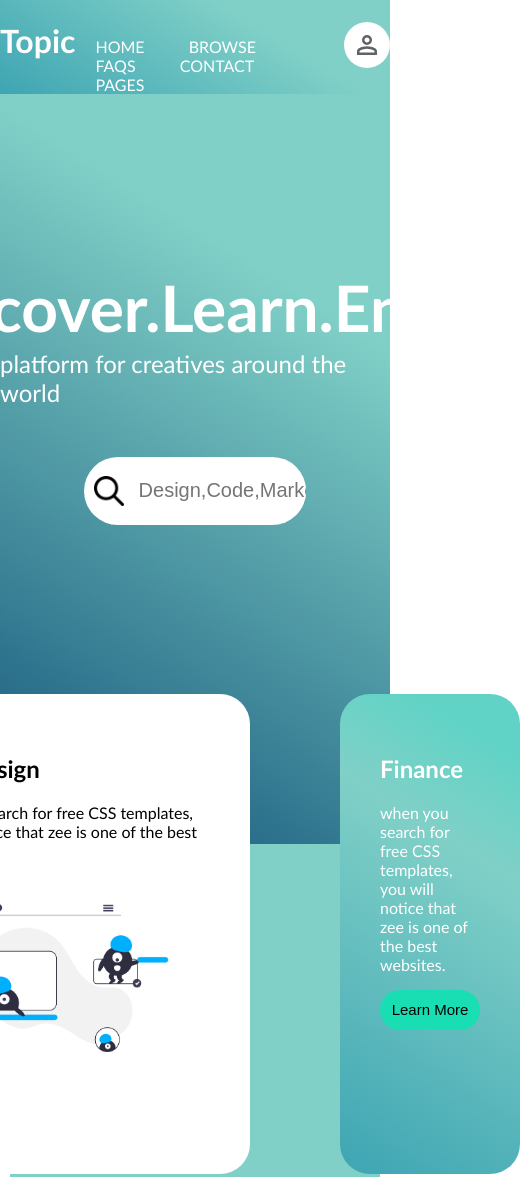
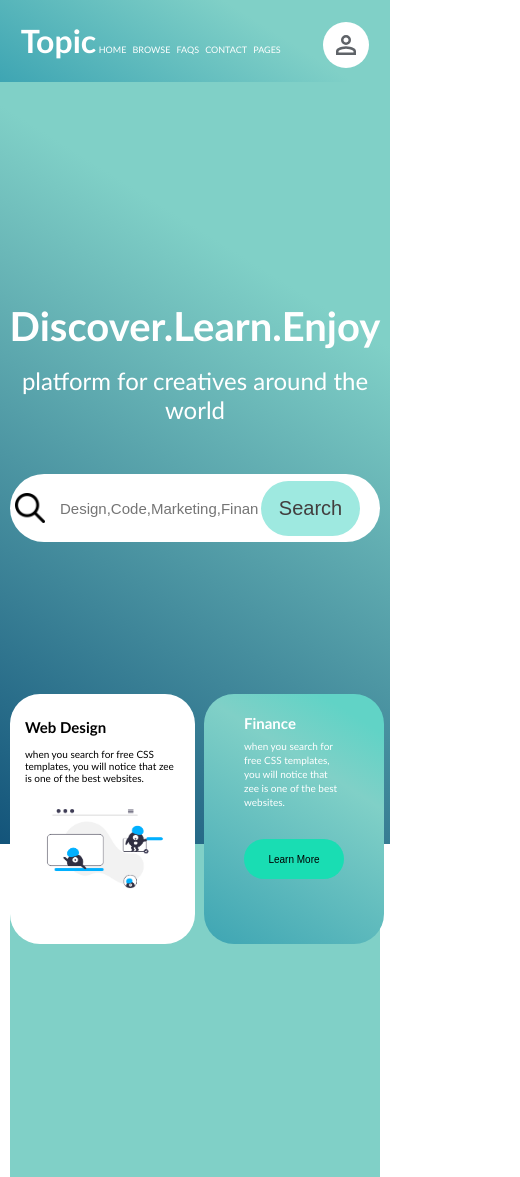
Before and after one commit to fazeeshow/topic, a plain HTML site: page index.html in a window 390 px wide. Shown: the top 1177 px of the page, 520 px wide, since content can reach past the window. Drawn offline with Linux system fonts and the light colour scheme.

Commit message:
Update style.css

```diff
--- a/style.css
+++ b/style.css
@@ -158,3 +158,196 @@ margin-left: 90px;
   border-radius: 30px;
   font-size: 15px;
 }
+
+
+
+
+/* for mobile */
+@media (max-width: 768px) {
+
+  body{
+    margin: 0;
+    padding: 0;
+    box-sizing: border-box;
+
+    /* width: 100%; */
+
+    font-family: 'Gill Sans', 'Gill Sans MT', Calibri, 'Trebuchet MS', sans-serif;
+  }
+  .main-container{
+    background: rgb(19,84,122);
+  background: linear-gradient(32deg, rgba(19,84,122,1) 0%, rgba(128,208,199,1) 68%, rgba(128,208,199,1) 89%);
+    height: 100vh;
+
+    display: flex;
+    flex-direction: column;
+    justify-content: center;
+    align-items: center;
+  }
+  .main-container h1{
+    font-size: 40px;
+    font-weight: 800;
+    color: white;
+    margin-top: 0px;
+
+  }
+  .main-container p{
+    color: white;
+    font-size: 1.5rem;
+    margin-top: -10px;
+    margin-bottom: 50px;
+    text-align: center;
+  }
+  .main-container input  {
+    width: 100px;
+    border-style: none;
+    border-radius: 50px;
+    height: 70px;
+    font-size: 15px;
+    font-weight: 300;
+
+  }
+
+  .search-bar{
+  display: flex;
+  background-color: white;
+  width: 350px;
+  height: 68px;
+  border-radius: 40px;
+  align-items: center;
+  padding-right: 20px;
+  overflow: hidden;
+  font-size: 1px;
+  }
+  .search-bar img{
+   height: 30px;
+   padding-left: 5px;
+
+
+  }
+  .search-bar input{
+    height: 62px;
+    width: auto;
+    border-radius: 40px;
+    padding-left: 15px;
+    flex: 1;
+
+    /* overflow: hidden; */
+
+  }
+  .search-bar button{
+    height: 55px;
+    border-radius: 40px;
+    width: 110px;
+    border-style: none;
+    background-color:
+    #9ee9e0;
+    font-size: 20px;
+    color: rgb(66, 62, 62);
+  }
+
+
+
+  .search-bar button:hover {
+    background-color: #434cc5;
+    color: white;
+  }
+  .header{
+    display: flex;
+    justify-content: space-around;
+    align-items: baseline;
+   position: fixed;
+   width: 100%;
+
+    background: linear-gradient(32deg, rgb(62, 165, 179) 0%, rgba(128,208,199,1) 68%, rgba(128,208,199,1) 89%);
+  }
+  .brand-name h1{
+    color: white;
+
+  }
+  .menu{
+    margin-left: -40px;
+  }
+  .menu a{
+    text-decoration: none;
+    margin: 0 1px;
+    color: white;
+    font-size: 9px;
+    padding: 0;
+
+
+  }
+  .right-corner img{
+    background-color: white;
+    border-radius: 50%;
+   width: 30px;
+   padding: 8px;
+  position: relative;
+  top: 15px;
+  }
+
+
+  .second-container{
+    background-color:
+    #80d0c7;
+    height: 100vh;
+    border-bottom-right-radius: 50px ;
+    border-bottom-left-radius: 50px;
+    margin: 0 10px;
+    display: flex;
+    justify-content: space-evenly;
+
+
+  }
+  .right-second-container{
+    margin-top: -150px;
+    height: 250px;
+    width: 155px;
+    background-color: white;
+    border-radius: 30px;
+    padding: 0 15px;
+   font-size: 10px;
+
+  }
+  .right-second-container img{
+    width: 160px;
+    height: auto;
+
+  }
+  .right-second-container h2{
+    margin-top: 24px;
+  }
+  .left-second-container p{
+    margin-top: -5px;
+    line-height: 1.4;
+  }
+  .left-second-container h2{
+    margin-top: -20px;
+  }
+  .left-second-container{
+    margin-top: -150px;
+    height: 170px;
+    width: 300px;
+    background-color: white;
+    border-radius: 30px;
+    padding: 40px;
+    background-color:
+  #80d0c7;
+  font-size: 10px;
+  background: linear-gradient(32deg, rgb(62, 165, 179) 0%, rgba(128,208,199,1) 68%, rgb(97, 211, 198) 89%);
+  color: white;
+  margin-left: 9px;
+  }
+  .left-second-container button{
+    background-color: rgb(25, 221, 179);
+    height:40px ;
+    width: 100px;
+    border-style: none;
+    border-radius: 30px;
+    font-size: 10px;
+   margin-top: 20px;
+  }
+
+
+
+}
```
